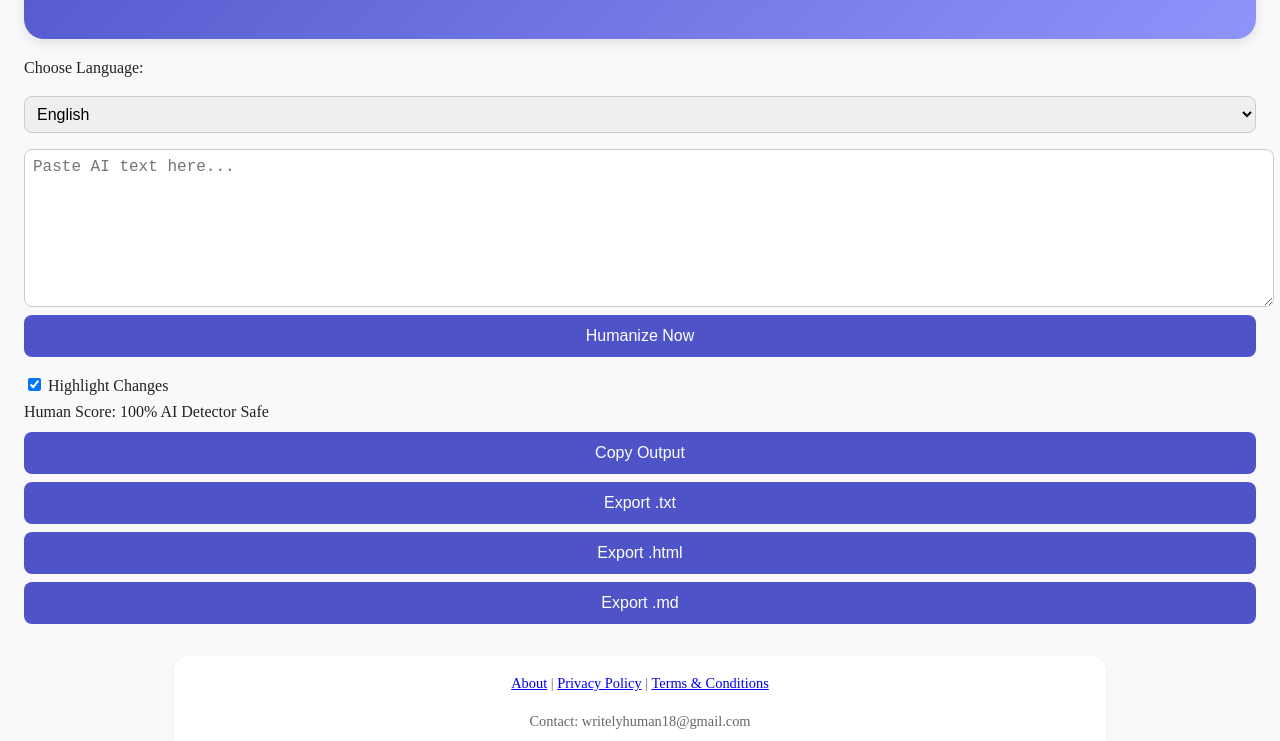
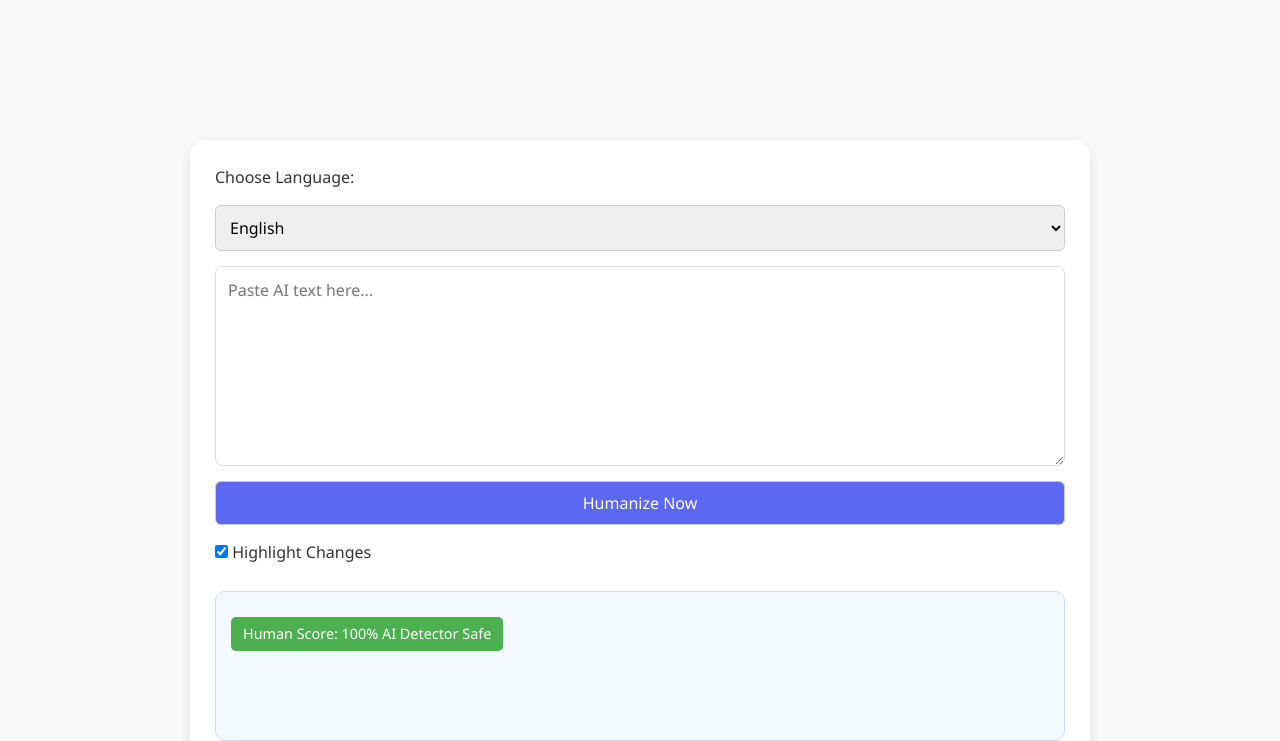
Before and after one commit to Lin05-png/WritelyHuman-, a plain HTML site: page index.html in a window 1280 px wide. Shown: the part 185-926 px from the top of the page. Drawn offline with Linux system fonts and the light colour scheme.

Commit message:
style.css

```diff
--- a/style.css
+++ b/style.css
@@ -1,48 +1,142 @@
-/* style.css */
+/* Reset and global styles */
+* {
+  margin: 0;
+  padding: 0;
+  box-sizing: border-box;
+  font-family: "Segoe UI", sans-serif;
+}
 
-/* General Reset */
+body {
+  background: #f9f9f9;
+  color: #333;
+  line-height: 1.6;
+  padding: 20px;
+}
 
-{ margin: 0; padding: 0; box-sizing: border-box; font-family: 'Segoe UI', Tahoma, Geneva, Verdana, sans-serif; }
+header {
+  text-align: center;
+  background: #5c67f2;
+  color: white;
+  padding: 30px 10px;
+  border-radius: 12px;
+  margin-bottom: 30px;
+}
 
+header h1 {
+  font-size: 2.5rem;
+}
 
-body { background: #f9f9fb; color: #222; line-height: 1.6; padding: 0 1rem; }
+header p {
+  font-size: 1.2rem;
+  margin-top: 10px;
+}
 
-header { background: linear-gradient(135deg, #4e54c8, #8f94fb); color: white; text-align: center; padding: 3rem 1rem 2rem; border-radius: 0 0 20px 20px; box-shadow: 0 4px 12px rgba(0, 0, 0, 0.1); }
+main {
+  max-width: 900px;
+  margin: auto;
+  background: white;
+  padding: 25px;
+  border-radius: 15px;
+  box-shadow: 0 4px 12px rgba(0, 0, 0, 0.1);
+}
 
-.cta-button { display: inline-block; margin-top: 1rem; background-color: #ffffff; color: #4e54c8; padding: 0.75rem 1.5rem; border-radius: 30px; font-weight: bold; text-decoration: none; transition: 0.3s ease-in-out; }
+.tool {
+  display: flex;
+  flex-direction: column;
+  gap: 15px;
+}
 
-.cta-button:hover { background-color: #eee; }
+textarea {
+  width: 100%;
+  height: 200px;
+  padding: 12px;
+  font-size: 1rem;
+  border: 1px solid #ddd;
+  border-radius: 8px;
+  resize: vertical;
+}
 
-.features, .tool-section, .note, footer { margin: 2rem auto; max-width: 900px; padding: 1rem; background: white; border-radius: 15px; box-shadow: 0 4px 10px rgba(0, 0, 0, 0.05); }
+select, button {
+  padding: 10px;
+  font-size: 1rem;
+  border-radius: 6px;
+  border: 1px solid #ccc;
+}
 
-.features ul { list-style: none; padding-left: 1rem; }
+button {
+  background-color: #5c67f2;
+  color: white;
+  cursor: pointer;
+  transition: background 0.3s ease;
+}
 
-.features li { margin: 0.5rem 0; padding-left: 1rem; position: relative; }
+button:hover {
+  background-color: #434bcc;
+}
 
-.features li::before { content: '✔'; color: #4e54c8; position: absolute; left: 0; }
+.options {
+  display: flex;
+  align-items: center;
+  gap: 10px;
+}
 
-label, select, textarea, button { display: block; width: 100%; margin-top: 1rem; font-size: 1rem; }
+#outputSection {
+  background: #f4f8ff;
+  padding: 15px;
+  border: 1px solid #d0d9ff;
+  border-radius: 10px;
+  margin-top: 10px;
+  min-height: 150px;
+  position: relative;
+  font-size: 1rem;
+  line-height: 1.5;
+}
 
-select, textarea { padding: 0.5rem; border: 1px solid #ccc; border-radius: 8px; }
+.highlight {
+  background-color: #fff4c4;
+  font-weight: 500;
+}
 
-textarea { height: 140px; resize: vertical; }
+.badge {
+  margin-top: 10px;
+  background: #4caf50;
+  color: white;
+  padding: 6px 12px;
+  border-radius: 5px;
+  font-size: 0.9rem;
+  display: inline-block;
+}
 
-button { background: #4e54c8; color: white; padding: 0.75rem; border: none; border-radius: 8px; margin-top: 0.5rem; cursor: pointer; transition: 0.3s; }
+.buttons {
+  margin-top: 15px;
+  display: flex;
+  gap: 10px;
+  flex-wrap: wrap;
+}
 
-button:hover { background: #3b3fc1; }
+footer {
+  text-align: center;
+  font-size: 0.9rem;
+  margin-top: 40px;
+  color: #666;
+}
 
-#outputText span.changed { background-color: #ffedcc; font-weight: bold; }
+footer nav {
+  margin-bottom: 10px;
+}
 
-footer { font-size: 0.9rem; color: #666; text-align: center; padding-bottom: 2rem; }
+footer a {
+  color: #5c67f2;
+  text-decoration: none;
+  margin: 0 8px;
+}
 
-.footer-sections { display: flex; flex-wrap: wrap; justify-content: space-between; gap: 2rem; padding: 1rem 0; border-top: 1px solid #eee; margin-top: 2rem; }
+footer a:hover {
+  text-decoration: underline;
+}
 
-.footer-sections section { flex: 1 1 250px; }
-
-.footer-sections h3 { color: #4e54c8; margin-bottom: 0.5rem; }
-
-.footer-sections a { color: #4e54c8; text-decoration: none; }
-
-.footer-sections a:hover { text-decoration: underline; }
-
-/* Responsive */ @media (max-width: 768px) { .footer-sections { flex-direction: column; align-items: center; } }
+.adsense-top, .adsense-bottom {
+  margin: 20px auto;
+  text-align: center;
+  min-height: 90px;
+}
```
